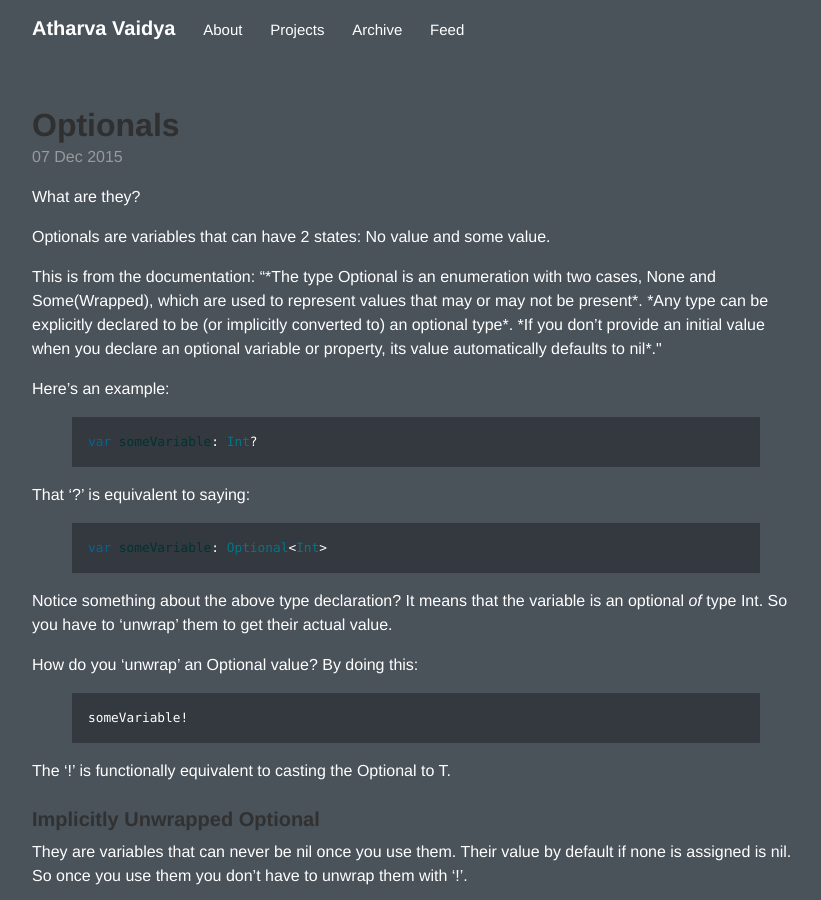
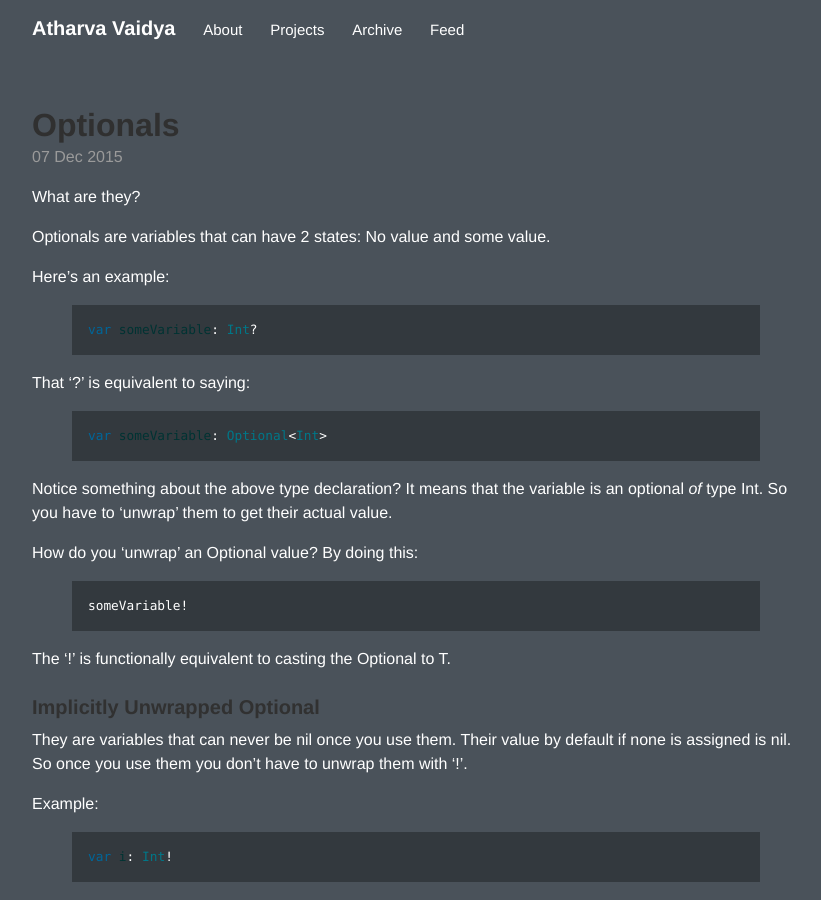
Before and after one commit to AtharvaVaidya/atharvavaidya.github.io, a Jekyll site: the page built from _posts/2015-12-07-Optionals.md, in a window 1280 px wide and 900 px high. Shown: the whole window, without its empty margins (224-1045 px from the left). Built offline with Jekyll 4.4.1, drawn with Linux system fonts in a browser that asks for light colours.

Commit message:
Update 2015-12-07-Optionals.md

```diff
--- a/_posts/2015-12-07-Optionals.md
+++ b/_posts/2015-12-07-Optionals.md
@@ -6,8 +6,6 @@
 What are they?
 
 Optionals are variables that can have 2 states: No value and some value.
-
-This is from the documentation: "*The type Optional<Wrapped> is an enumeration with two cases, None and Some(Wrapped), which are used to represent values that may or may not be present*. *Any type can be explicitly declared to be (or implicitly converted to) an optional type*. *If you don’t provide an initial value when you declare an optional variable or property, its value automatically defaults to nil*."
 
 Here's an example:
 
```
